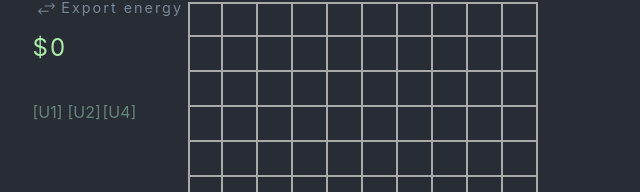
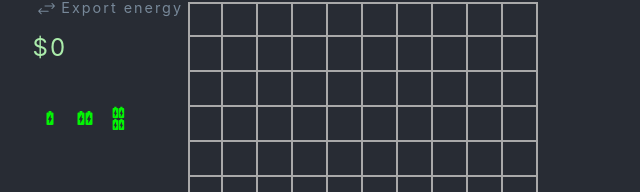
Before and after one commit to KamilPacanek/reactor-knockoff-enhanced, a React (Create React App) app: page / in a window 1280 px wide. Shown: the part 148-340 px from the top of the page, without its empty margins (205-845 px from the left). Built offline with nearby package versions, Linux system fonts and the light colour scheme.

Commit message:
[#29] Adds representation for fuel cells

```diff
--- a/src/App.tsx
+++ b/src/App.tsx
@@ -14,8 +14,8 @@ export interface IAppState {
 }
 
 export default class App extends React.Component<{}, IAppState> {
-  constructor({ }) {
-    super({});
+  constructor(props: any) {
+    super(props);
 
     this.state = { pause: true, wenting: false, moneyOwned: GameData.moneyOwned, currentEnergy: GameData.currentEnergy };
   }
@@ -70,7 +70,9 @@ const Parts: Models.IPartDef[] = [
   //is not conforming to the unified cost calculation function
   {
     category: 'FuelCell',
+    type: "Uranium",
     id: "cu1",
+    uiColor: "#40e141",
     name: "Single Uranium Cell",
     description: "Basic fuel cell. Generates 1 power and 1 heat.",
     symbol: "[U1]",
@@ -82,7 +84,9 @@ const Parts: Models.IPartDef[] = [
   },
   {
     category: 'FuelCell',
+    type: "Uranium",
     id: "cu2",
+    uiColor: "#15ae16",
     name: "Double Uranium Cell",
     description: "Basic fuel cell. Generates 4 power and 8 heat.",
     symbol: "[U2]",
@@ -94,7 +98,9 @@ const Parts: Models.IPartDef[] = [
   },
   {
     category: 'FuelCell',
+    type: "Uranium",
     id: "cu3",
+    uiColor: "#038f04",
     name: "Quad Uranium Cell",
     description: "Basic fuel cell. Generates 12 power and 36 heat.",
     symbol: "[U4]",
--- a/src/Models.ts
+++ b/src/Models.ts
@@ -1,5 +1,7 @@
 export interface IPartDef {
     category: string,
+    type: string;
+    uiColor: string;
     id: string,
     name: string,
     description: string,
--- a/src/UI.scss
+++ b/src/UI.scss
@@ -47,7 +47,7 @@
         font-size: 80%;
         color: lightslategray;
 
-        &:hover{
+        &:hover {
           opacity: 0.9;
         }
 
@@ -74,6 +74,7 @@
         display: flex;
         align-items: center;
         justify-content: center;
+        color: #7c7b7b;
 
         &.working svg {
           -webkit-animation: rotation 1s infinite linear;
@@ -98,20 +99,59 @@
       height: 600px;
       .parts-row {
         display: flex;
+      }
+    }
+  }
 
-        .Part {
+  .Part,
+  .ReactorCell {
     width: 35px;
     height: 35px;
     color: #64867a;
+    display: flex;
+    align-items: center;
+    justify-content: center;
 
     &.selected {
       background-color: #3a3f48;
     }
 
-          &:hover{
+    &:hover {
       opacity: 0.9;
     }
+
+    .uranium-cells {
+      color: #04f305;
     }
+
+    .fuel-cells-2 {
+      .fuel-cell-0 {
+        margin-right: -4px;
+      }
+      .fuel-cell-1 {
+        margin-left: -4px;
+      }
+    }
+
+    .fuel-cells-4 {
+      font-size: 80%;
+      .fuel-cell-0 {
+        margin-left: 6px;
+        margin-right: -2px;
+        margin-bottom: -4px;
+      }
+      .fuel-cell-1 {
+        margin-left: -4px;
+        margin-bottom: -4px;
+      }
+      .fuel-cell-2 {
+        margin-left: 6px;
+        margin-right: -2px;
+        margin-bottom: 3px;
+      }
+      .fuel-cell-3 {
+        margin-left: -4px;
+        margin-bottom: 3px;
       }
     }
   }
--- a/src/UI/Part.tsx
+++ b/src/UI/Part.tsx
@@ -1,6 +1,7 @@
 import React from 'react';
 
 import * as Models from '../Models';
+import { PartRenderer } from './PartRenderer';
 
 interface IPartProps {
     part: Models.IPartDef;
@@ -13,7 +14,7 @@ interface IPartProps {
 interface IPartState {
 }
 
-export class Part extends React.Component<IPartProps, IPartState> {
+export class Part extends PartRenderer<IPartProps, IPartState> {
     render() {
         const p = this.props.part;
         const isSelected = this.props.selectedPart ? this.props.selectedPart.id === p.id : false;
@@ -23,7 +24,7 @@ export class Part extends React.Component<IPartProps, IPartState> {
                 onClick={() => this.handleSelectedPartChange(p, isSelected)}
                 onMouseEnter={() => this.handleMouseEnter(p)}
                 onMouseLeave={this.handleMouseLeaving}>
-                {p.symbol}
+                {this.renderPart(p)}
             </div>
         );
     }
--- /dev/null
+++ b/src/UI/PartRenderer.tsx
@@ -0,0 +1,21 @@
+import React from 'react';
+import { IoMdBatteryCharging } from 'react-icons/io';
+
+import * as Models from '../Models';
+
+export abstract class PartRenderer<T, U> extends React.Component<T, U> {
+    protected renderPart(part: Models.IPartDef) {
+        switch (part.category) {
+            case "FuelCell":
+                let cellsCount = Math.pow(2, part.stage - 1);
+                let cellPacket = [];
+                for (let i = 0; i < cellsCount; i++) {
+                    cellPacket.push(<IoMdBatteryCharging className={"fuel-cell-" + i} key={"fuelCellPart_" + i} />);
+                }
+
+                return <div className={("fuel-cells-" + cellsCount) + " " + part.type.toLowerCase() + "-cells"}>
+                    {cellPacket.map(p => p)}
+                </div>;
+        }
+    }
+}
--- a/src/UI/ReactorCell.tsx
+++ b/src/UI/ReactorCell.tsx
@@ -2,6 +2,7 @@ import cloneDeep from 'lodash/cloneDeep';
 import React from 'react';
 
 import * as Models from '../Models';
+import { PartRenderer } from './PartRenderer';
 
 interface IReactorCellProps {
     selectedPart?: Models.IPartDef;
@@ -15,7 +16,7 @@ interface IReactorCellState {
     placedPart: Models.IPartDef | null;
 }
 
-export class ReactorCell extends React.Component<IReactorCellProps, IReactorCellState> {
+export class ReactorCell extends PartRenderer<IReactorCellProps, IReactorCellState> {
     constructor(props: IReactorCellProps) {
         super(props)
         this.state = { placedPart: null };
@@ -28,7 +29,7 @@ export class ReactorCell extends React.Component<IReactorCellProps, IReactorCell
             onContextMenu={this.handleContextMenu}
             onMouseEnter={this.handleMouseEnter}
             onMouseLeave={this.handleMouseLeaving}>
-            {this.partVisual}
+            {this.state.placedPart ? this.renderPart(this.state.placedPart) : null}
         </div>);
     }
 
@@ -58,9 +59,4 @@ export class ReactorCell extends React.Component<IReactorCellProps, IReactorCell
             this.setState({ placedPart: null });
         }
     }
-
-    private get partVisual() {
-        const p = this.state.placedPart;
-        return p ? p.symbol : "";
-    }
 }
```
Lines whose indentation alone changed are shown as unchanged.
